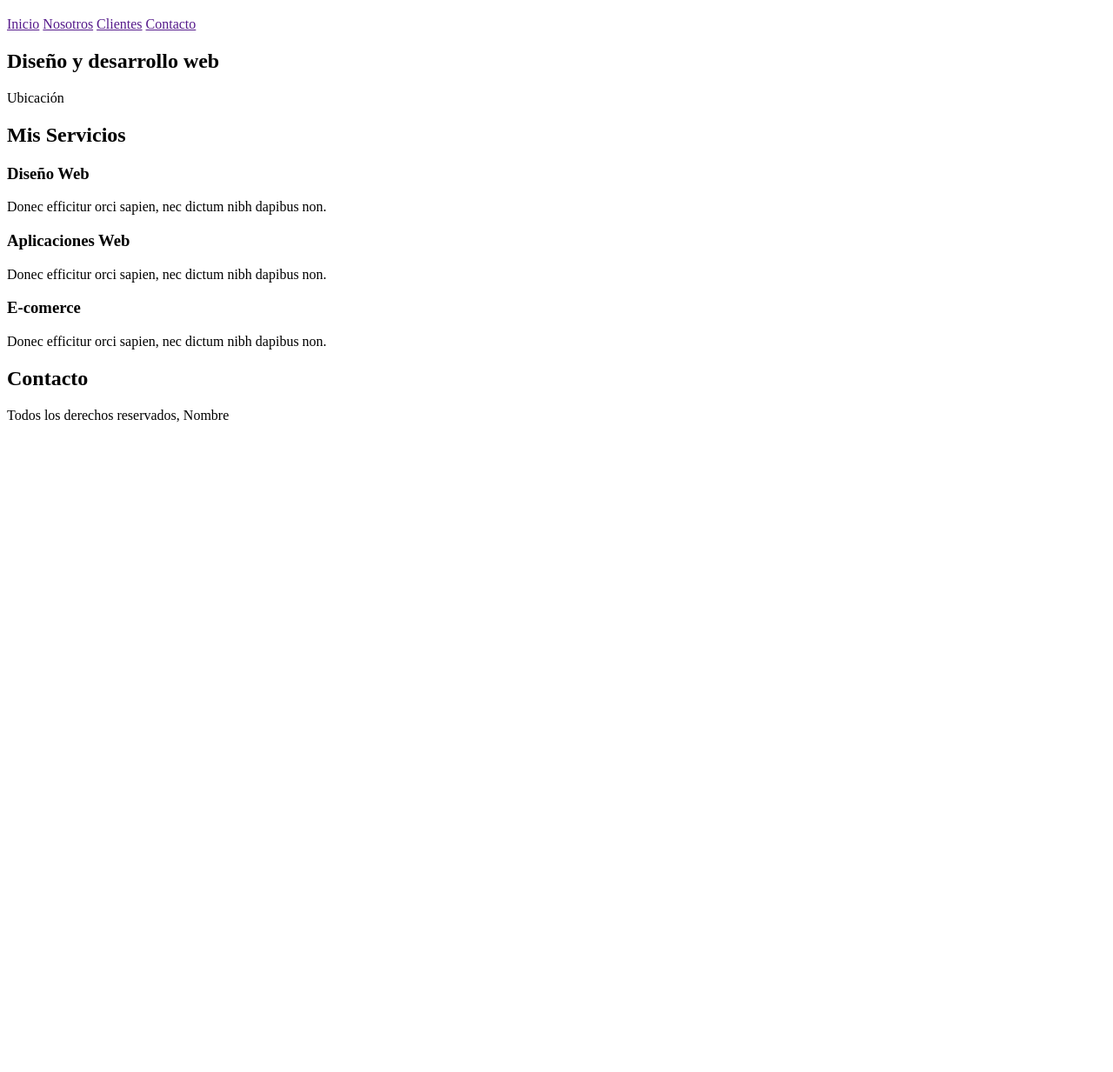
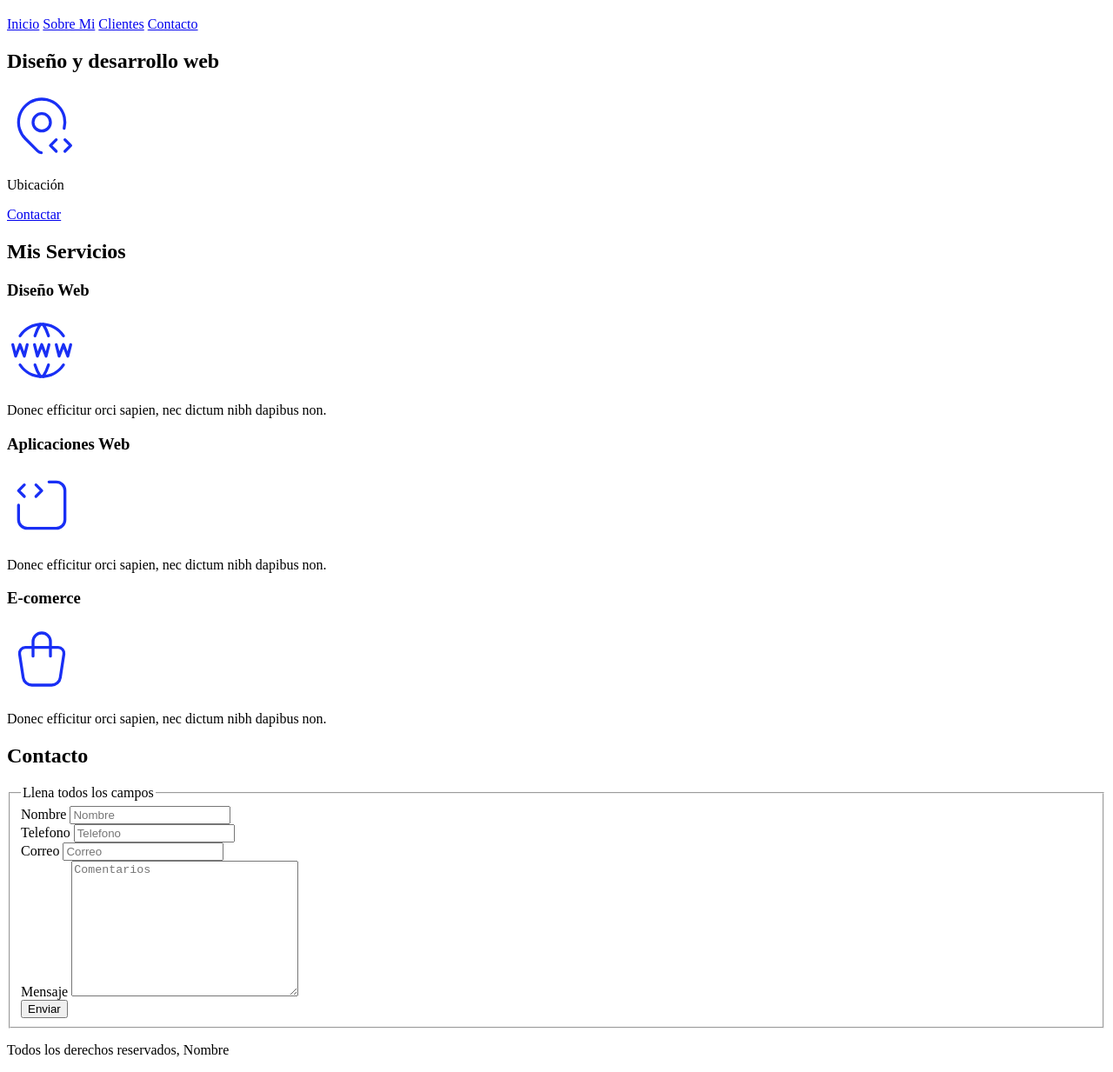
Before and after one commit to dannybaque/freelancer-site, a plain HTML site: page index.html in a window 1280 px wide. Shown: the part 61-1294 px from the top of the page at 87% size. Before the commit the page ends 800 px from the top, so only its background shows below. Drawn offline with Linux system fonts and the light colour scheme.

Commit message:
formulario

```diff
--- a/index.html
+++ b/index.html
@@ -10,32 +10,85 @@
         <h1>Nombre</h1>
     </header>
     <nav>
-        <a href="">Inicio</a>
-        <a href="">Nosotros</a>
-        <a href="">Clientes</a>
-        <a href="">Contacto</a>
+        <a href="#">Inicio</a>
+        <a href="#">Sobre Mi</a>
+        <a href="#">Clientes</a>
+        <a href="#">Contacto</a>
     </nav>
     <section>
         <h2>Diseño y desarrollo web</h2>
+        <svg xmlns="http://www.w3.org/2000/svg" class="icon icon-tabler icon-tabler-map-pin-code" width="80" height="80" viewBox="0 0 24 24" stroke-width="1" stroke="#192FF5" fill="none" stroke-linecap="round" stroke-linejoin="round">
+            <path stroke="none" d="M0 0h24v24H0z" fill="none"/>
+            <path d="M9 11a3 3 0 1 0 6 0a3 3 0 0 0 -6 0" />
+            <path d="M11.85 21.48a1.992 1.992 0 0 1 -1.263 -.58l-4.244 -4.243a8 8 0 1 1 13.385 -3.585" />
+            <path d="M20 21l2 -2l-2 -2" />
+            <path d="M17 17l-2 2l2 2" />
+          </svg>
         <p>Ubicación</p>
+        <a href="#">Contactar</a>
     </section>
     <main>
         <h2>Mis Servicios</h2>
         <section>
             <h3>Diseño Web</h3>
+                <svg xmlns="http://www.w3.org/2000/svg" class="icon icon-tabler icon-tabler-world-www" width="80" height="80" viewBox="0 0 24 24" stroke-width="1" stroke="#192FF5" fill="none" stroke-linecap="round" stroke-linejoin="round">
+                    <path stroke="none" d="M0 0h24v24H0z" fill="none"/>
+                    <path d="M19.5 7a9 9 0 0 0 -7.5 -4a8.991 8.991 0 0 0 -7.484 4" />
+                    <path d="M11.5 3a16.989 16.989 0 0 0 -1.826 4" />
+                    <path d="M12.5 3a16.989 16.989 0 0 1 1.828 4" />
+                    <path d="M19.5 17a9 9 0 0 1 -7.5 4a8.991 8.991 0 0 1 -7.484 -4" />
+                    <path d="M11.5 21a16.989 16.989 0 0 1 -1.826 -4" />
+                    <path d="M12.5 21a16.989 16.989 0 0 0 1.828 -4" />
+                    <path d="M2 10l1 4l1.5 -4l1.5 4l1 -4" />
+                    <path d="M17 10l1 4l1.5 -4l1.5 4l1 -4" />
+                    <path d="M9.5 10l1 4l1.5 -4l1.5 4l1 -4" />
+                </svg>
             <p>Donec efficitur orci sapien, nec dictum nibh dapibus non.</p>
         </section>
         <section>
             <h3>Aplicaciones Web</h3>
+                <svg xmlns="http://www.w3.org/2000/svg" class="icon icon-tabler icon-tabler-source-code" width="80" height="80" viewBox="0 0 24 24" stroke-width="1" stroke="#192FF5" fill="none" stroke-linecap="round" stroke-linejoin="round">
+                    <path stroke="none" d="M0 0h24v24H0z" fill="none"/>
+                    <path d="M14.5 4h2.5a3 3 0 0 1 3 3v10a3 3 0 0 1 -3 3h-10a3 3 0 0 1 -3 -3v-5" />
+                    <path d="M6 5l-2 2l2 2" />
+                    <path d="M10 9l2 -2l-2 -2" />
+                </svg>
             <p>Donec efficitur orci sapien, nec dictum nibh dapibus non.</p>
         </section>
         <section>
             <h3>E-comerce</h3>
+            <svg xmlns="http://www.w3.org/2000/svg" class="icon icon-tabler icon-tabler-shopping-bag" width="80" height="80" viewBox="0 0 24 24" stroke-width="1" stroke="#192FF5" fill="none" stroke-linecap="round" stroke-linejoin="round">
+                <path stroke="none" d="M0 0h24v24H0z" fill="none"/>
+                <path d="M6.331 8h11.339a2 2 0 0 1 1.977 2.304l-1.255 8.152a3 3 0 0 1 -2.966 2.544h-6.852a3 3 0 0 1 -2.965 -2.544l-1.255 -8.152a2 2 0 0 1 1.977 -2.304z" />
+                <path d="M9 11v-5a3 3 0 0 1 6 0v5" />
+              </svg>
             <p>Donec efficitur orci sapien, nec dictum nibh dapibus non.</p>
         </section>
     </main>
     <section>
         <h2>Contacto</h2>
+        <form action="">
+            <fieldset>
+                <legend>Llena todos los campos</legend>
+                <div>
+                    <label for="">Nombre</label>
+                    <input type="text" name="" id="" placeholder="Nombre">
+                </div>
+                <div>
+                    <label for="">Telefono</label>
+                    <input type="tel" placeholder="Telefono">
+                </div>
+                <div>
+                    <label for="">Correo</label>
+                    <input type="email" placeholder="Correo">
+                </div>
+                <div>
+                    <label for="">Mensaje</label>
+                    <textarea name="" id="" cols="30" rows="10" placeholder="Comentarios"></textarea>
+                </div>
+                <input type="submit" value="Enviar">
+            </fieldset>
+        </form>
     </section>
     <footer>
         <p>Todos los derechos reservados, Nombre</p>
```
Also changed, not shown: img/pin.png (added).
